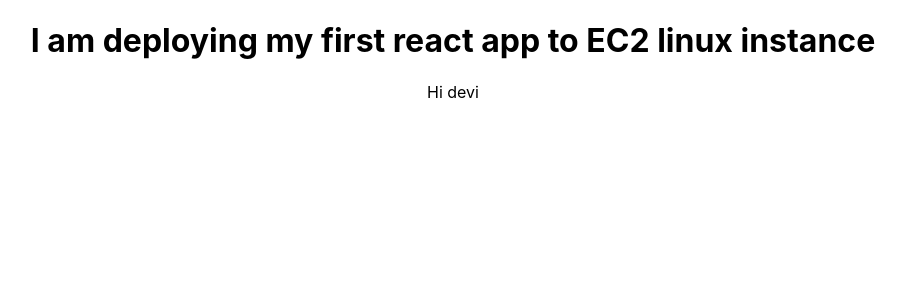
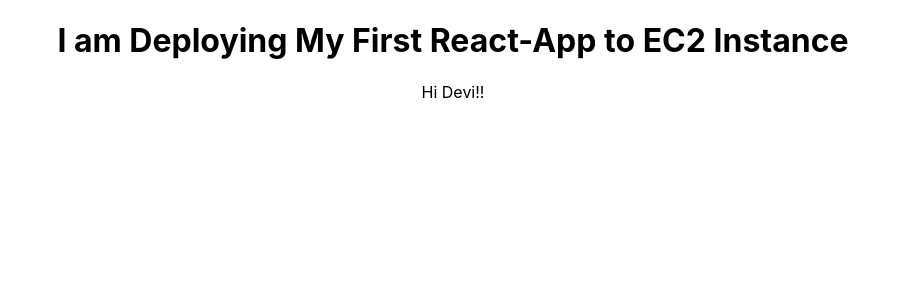
Before and after one commit to DeviPothula/learn-aws, a React (Create React App) app: page / in a window 1280 px wide. Shown: the top 300 px of the page, without its empty margins (187-1093 px from the left). Built offline with nearby package versions, Linux system fonts and the light colour scheme.

Commit message:
second commit

```diff
--- a/package.json
+++ b/package.json
@@ -9,7 +9,9 @@
     "react": "^18.3.1",
     "react-dom": "^18.3.1",
     "react-scripts": "5.0.1",
-    "web-vitals": "^2.1.4"
+    "web-vitals": "^2.1.4",
+    "@babel/core": "^7.22.5",
+    "@babel/plugin-proposal-private-property-in-object": "^7.21.11"
   },
   "scripts": {
     "start": "react-scripts start",
--- a/src/App.js
+++ b/src/App.js
@@ -1,10 +1,9 @@
-import logo from "./logo.svg";
 import "./App.css";
 
 function App() {
   return <div className="App">
-    <h1>I am deploying my first react app to EC2 linux instance</h1>
-    <p>Hi devi</p>
+    <h1>I am Deploying My First React-App to EC2 Instance</h1>
+    <p>Hi Devi!!</p>
   </div>;
 }
 
```
Also changed, not shown: 2 other files (tests, documents, lock files or other folders).
